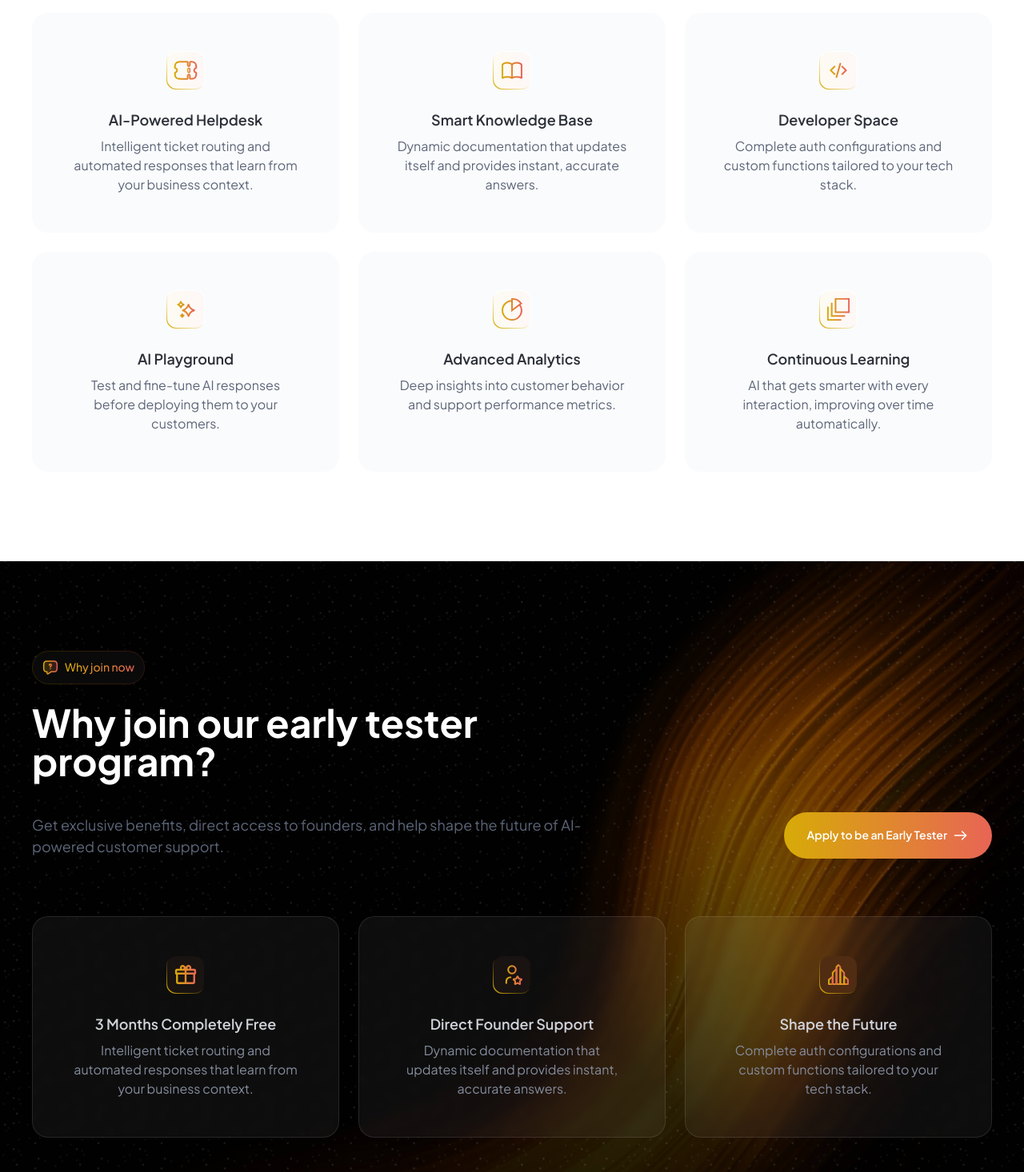
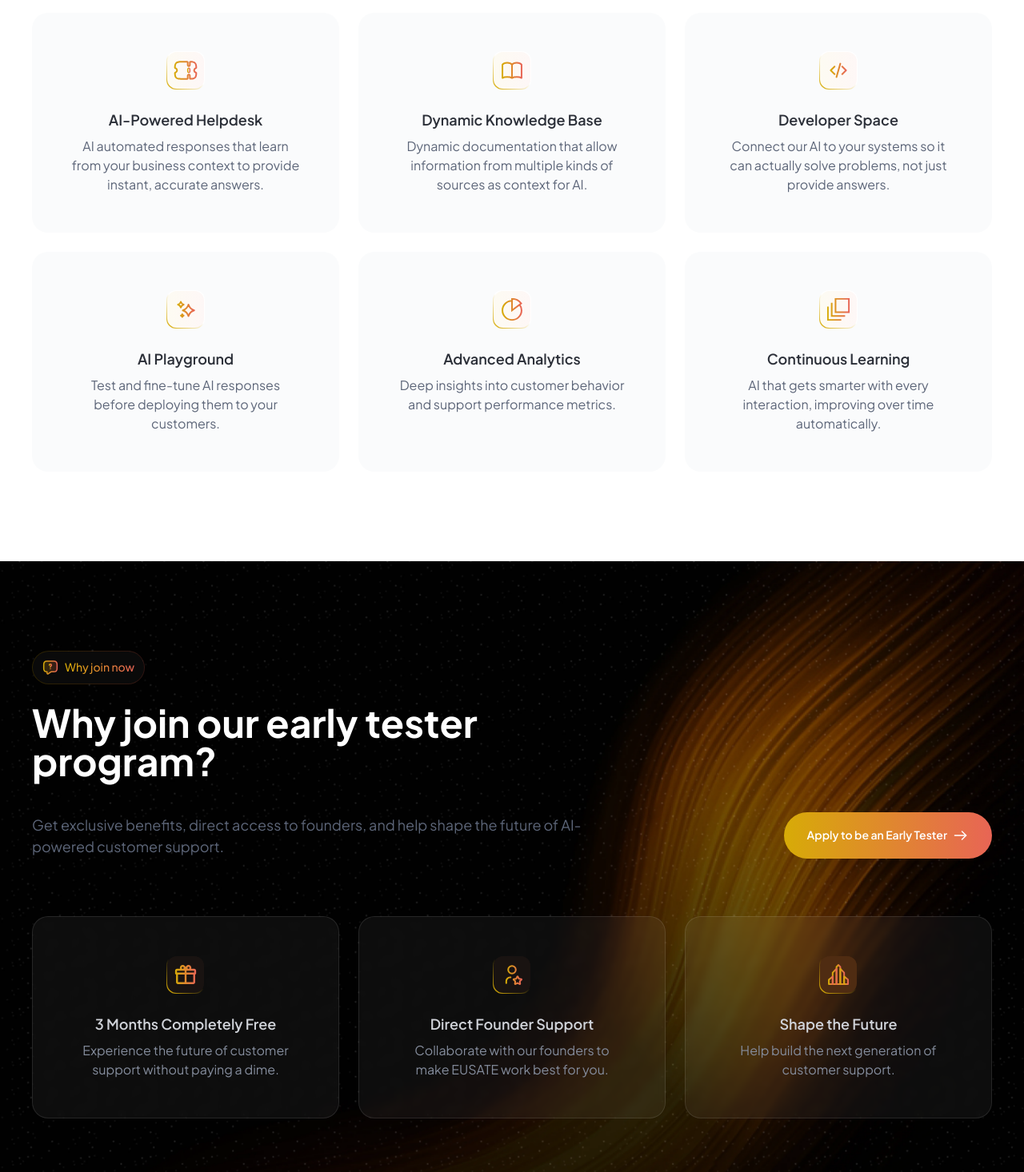
Before and after one commit to KodingNYoung/eusate-waitlist, a Next.js app: page / in a window 1280 px wide. Shown: the part 1180-2646 px from the top of the page at 80% size. Built offline with nearby package versions, Linux system fonts and the light colour scheme; no server answers.

Commit message:
chore(): changed the copy of the website

```diff
--- a/src/components/routes/apply/ApplyForm.tsx
+++ b/src/components/routes/apply/ApplyForm.tsx
@@ -141,11 +141,13 @@ const ApplyForm = () => {
               <div className="flex flex-col items-center gap-4 text-center">
                 {SuccessCheckIcon}
                 <Typography className="text-bold-xl mt-4 text-gray-900">
-                  Your response has been recorded.
+                  Thank you! Your response has been submitted.
                 </Typography>
                 <Typography className="text-gray-500 text-regular-sm sm:text-regular-base">
-                  If you&apos;re selected, we&apos;ll reach out to you via email
-                  with a summary of your responses.
+                  We&apos;ll review your information within 72 hours and send you a
+                  personalized follow-up with next steps. Check your inbox -
+                  we&apos;re excited to show you how EUSATE can transform your
+                  customer support.
                 </Typography>
               </div>
               <Button
@@ -155,7 +157,7 @@ const ApplyForm = () => {
                   push("/");
                 }}
               >
-                OK Got it
+                OK, Got it
               </Button>
             </motion.div>
           </div>
--- a/src/components/routes/home/Benefits.tsx
+++ b/src/components/routes/home/Benefits.tsx
@@ -16,19 +16,19 @@ const benefits = [
     icon: GiftIcon,
     iconBg: "bg-[#191311]",
     title: "3 Months Completely Free",
-    desc: "Intelligent ticket routing and automated responses that learn from your business context.",
+    desc: "Experience the future of customer support without paying a dime.",
   },
   {
     icon: UserStarIcon,
     iconBg: "bg-[#191311]",
     title: "Direct Founder Support",
-    desc: "Dynamic documentation that updates itself and provides instant, accurate answers.",
+    desc: "Collaborate with our founders to make EUSATE work best for you.",
   },
   {
     icon: ChartBarIcon,
     iconBg: "bg-[#4F2C12]",
     title: "Shape the Future",
-    desc: "Complete auth configurations and custom functions tailored to your tech stack.",
+    desc: "Help build the next generation of customer support.",
   },
 ];
 
--- a/src/components/routes/home/Features.tsx
+++ b/src/components/routes/home/Features.tsx
@@ -14,17 +14,17 @@ const features = [
   {
     icon: TicketIcon,
     title: "AI-Powered Helpdesk",
-    desc: "Intelligent ticket routing and automated responses that learn from your business context.",
+    desc: "AI automated responses that learn from your business context to provide instant, accurate answers.",
   },
   {
     icon: BookIcon,
-    title: "Smart Knowledge Base",
-    desc: "Dynamic documentation that updates itself and provides instant, accurate answers.",
+    title: "Dynamic Knowledge Base",
+    desc: "Dynamic documentation that allow information from multiple kinds of sources as context for AI.",
   },
   {
     icon: CodeIcon,
     title: "Developer Space",
-    desc: "Complete auth configurations and custom functions tailored to your tech stack.",
+    desc: "Connect our AI to your systems so it can actually solve problems, not just provide answers.",
   },
   {
     icon: AiStrokeIcon,
--- a/src/components/routes/home/Invite.tsx
+++ b/src/components/routes/home/Invite.tsx
@@ -35,8 +35,8 @@ const Invite = () => {
           as="p"
           className="text-gray-600 max-w-[562px] text-regular-sm sm:text-regular-lg mb-9"
         >
-          Join hundreds of forward-thinking businesses already testing Eusate.
-          Applications are reviewed within 24 hours.
+          Join other forward-thinking businesses already testing Eusate.
+          Applications are reviewed within 72 hours.
         </Typography>
         <Link href="/apply" target="_blank" rel="noreferrer">
           <Button
--- a/src/components/routes/home/Roadmap.tsx
+++ b/src/components/routes/home/Roadmap.tsx
@@ -101,8 +101,7 @@ const Roadmap = () => {
           as="span"
           className="text-regular-sm sm:text-regular-lg w-11/12 max-w-[661px] text-gray-600 leading-[170%]"
         >
-          Eusate combines cutting-edge AI with intuitive design to create the
-          most powerful customer support platform ever built.
+          Discover what&apos;s next on our journey to redefine customer experience.
         </Typography>
       </header>
       <div className="max-w-[696px] mx-auto w-full">
--- a/src/pages/apply.tsx
+++ b/src/pages/apply.tsx
@@ -52,17 +52,6 @@ const Apply: FC = () => {
                   as="h4"
                   className="text-white fill-white text-bold-base flex items-center gap-4"
                 >
-                  {PinIcon}Deadline
-                </Typography>
-                <Typography as="p" className="text-regular-base text-gray-300">
-                  This application closes on 18 Aug, 2025.
-                </Typography>
-              </div>
-              <div className="flex flex-col gap-4">
-                <Typography
-                  as="h4"
-                  className="text-white fill-white text-bold-base flex items-center gap-4"
-                >
                   {PinIcon}Who should apply?
                 </Typography>
                 <Typography as="p" className="text-regular-base text-gray-300">
@@ -99,15 +88,15 @@ const Apply: FC = () => {
                   as="p"
                   className="text-regular-sm sm:text-regular-base text-gray-600"
                 >
-                  Eusate combines cutting-edge AI with intuitive design to
-                  create the most powerful customer support platform ever built.
+                  Help us build EUSATE for your specific needs.
                 </Typography>
                 <Typography
                   as="span"
                   className="text-regular-sm sm:text-regular-base text-gray-300"
                 >
-                  Your feedback is invaluable! By completing this quick survey,
-                  you can help shape the future of our product.
+                  Complete our questionnaire and get early access, plus a
+                  personalized demo showing exactly how EUSATE would work for
+                  your business.
                 </Typography>
               </header>
               <ApplyForm />
--- a/src/utils/constants.ts
+++ b/src/utils/constants.ts
@@ -27,15 +27,15 @@ export const APPLICATION_FORM_FIELDS: Record<
       "Long response times",
       "Inconsistent service quality",
       "High volume overwhelming team",
-      "Limited 24/7 availability",
+      "Limited availability",
       "Language barriers",
       "Complex query resolution",
       "Other",
     ],
   },
 
-  "whats-your-approximate-monthly-customer-inquiry-volume": {
-    label: "What's your approximate monthly customer inquiry volume?",
+  "whats-your-monthly-customer-inquiry-volume": {
+    label: "What's your monthly customer inquiry volume?",
     hasSpecify: false,
     options: ["Under 100", "100-500", "500-2,000", "2,000-10,000", "10,000+"],
   },
@@ -62,9 +62,9 @@ export const APPLICATION_FORM_FIELDS: Record<
     ],
   },
 
-  "would-you-be-willing-to-provide-regular-feedback-during-the-beta-period": {
+  "would-you-be-willing-to-provide-feedback-during-the-beta-period": {
     label:
-      "Would you be willing to provide regular feedback during the beta period?",
+      "Would you be willing to provide feedback during the beta period?",
     hasSpecify: false,
     options: [
       "Yes, weekly check-ins",
```
Also changed, not shown: public/robots.txt (added).
